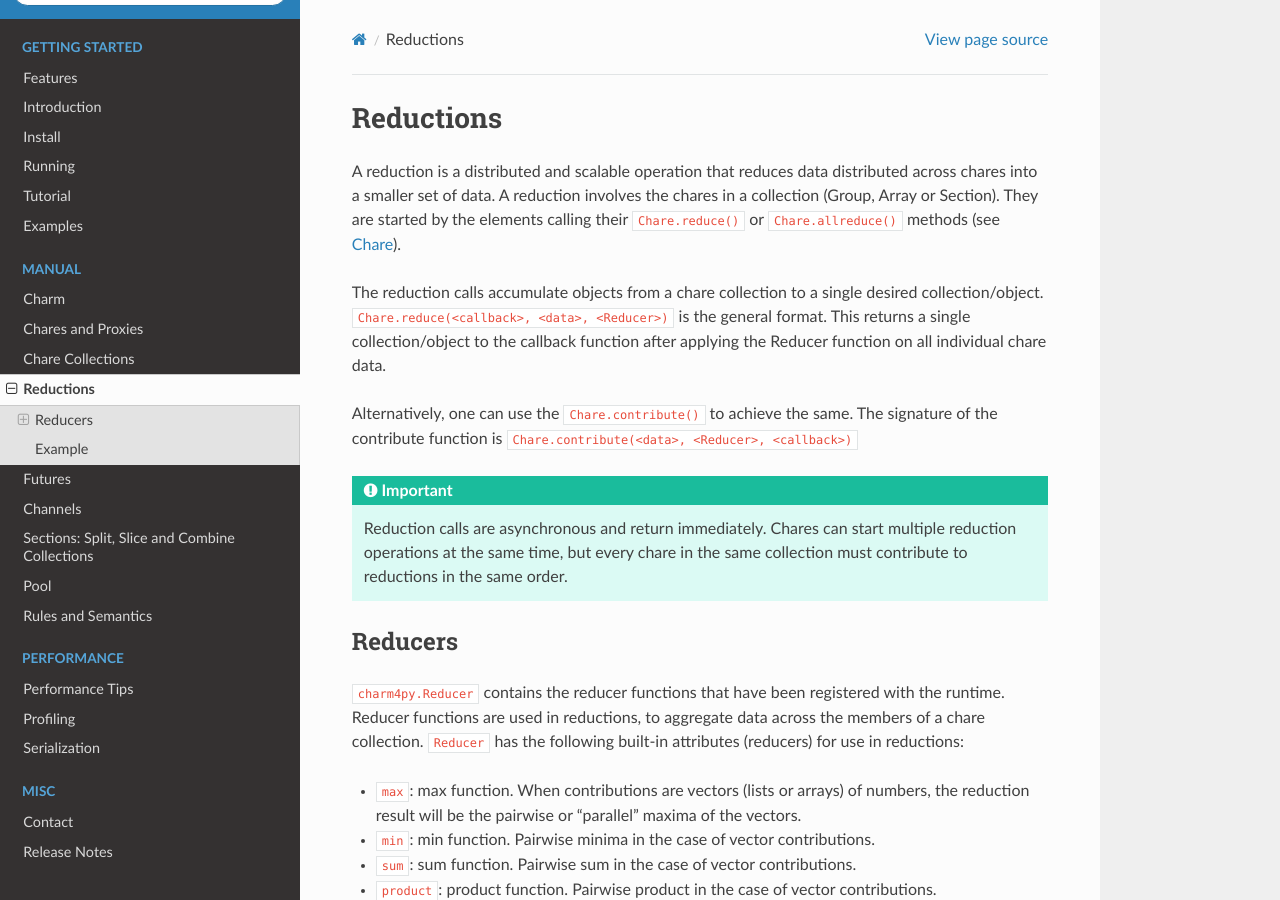
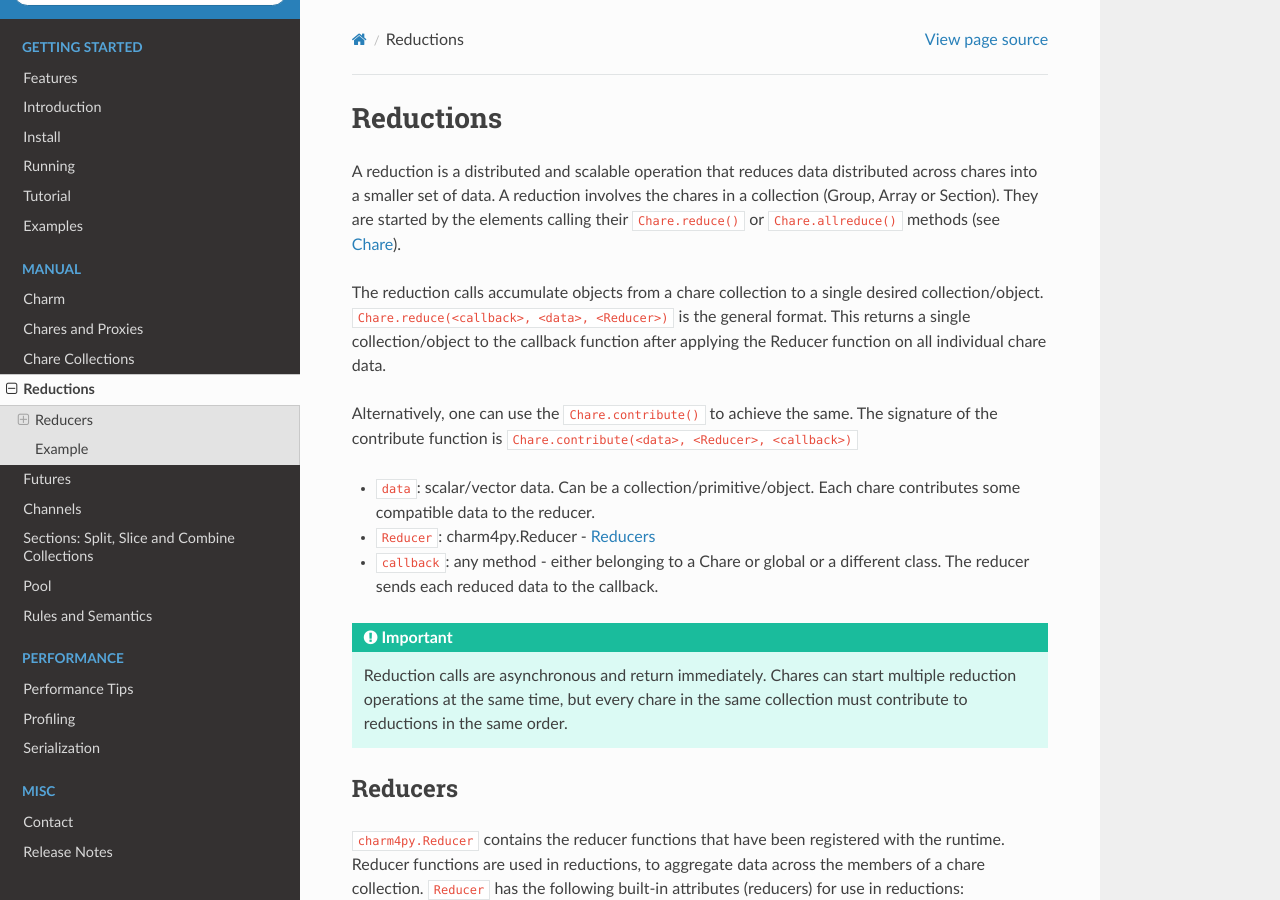
Before and after one commit to charmplusplus/charm4py, a Sphinx documentation site: the page built from docs/reductions-api.rst, in a window 1280 px wide and 900 px high. Built offline with Sphinx 7.4.7 and the Read the Docs theme 3.1.0, drawn with Linux system fonts in a browser that asks for light colours; the version number could not be read and is left out.

Commit message:
method params for contribute/reduce

```diff
--- a/docs/reductions-api.rst
+++ b/docs/reductions-api.rst
@@ -15,6 +15,12 @@ function on all individual chare data.
 
 Alternatively, one can use the ``Chare.contribute()`` to achieve the same. The signature of the
 contribute function is ``Chare.contribute(<data>, <Reducer>, <callback>)``
+
+* ``data``: scalar/vector data. Can be a collection/primitive/object. Each chare contributes some compatible data to the reducer.
+
+* ``Reducer``: charm4py.Reducer - :ref:`reducer-api-label`
+
+* ``callback``: any method - either belonging to a Chare or global or a different class. The reducer sends each reduced data to the callback.
 
 .. important::
 
```
